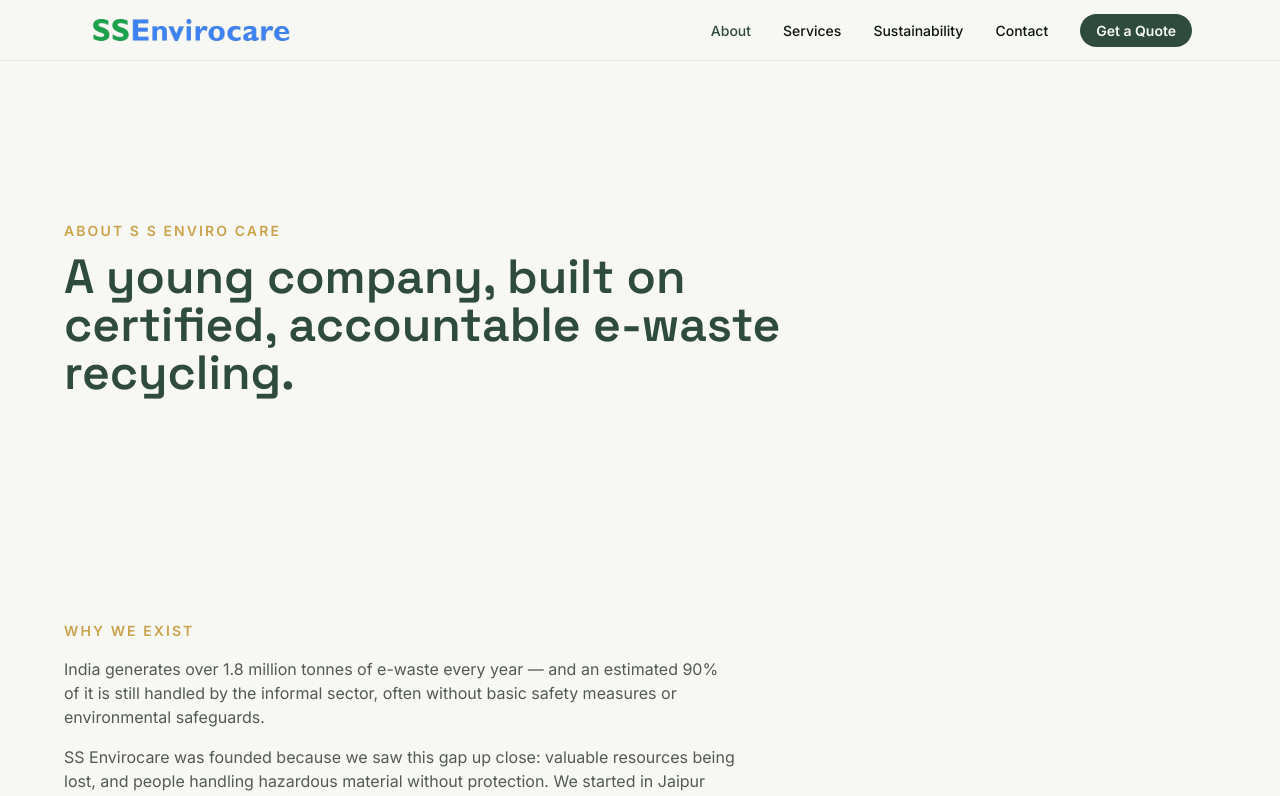
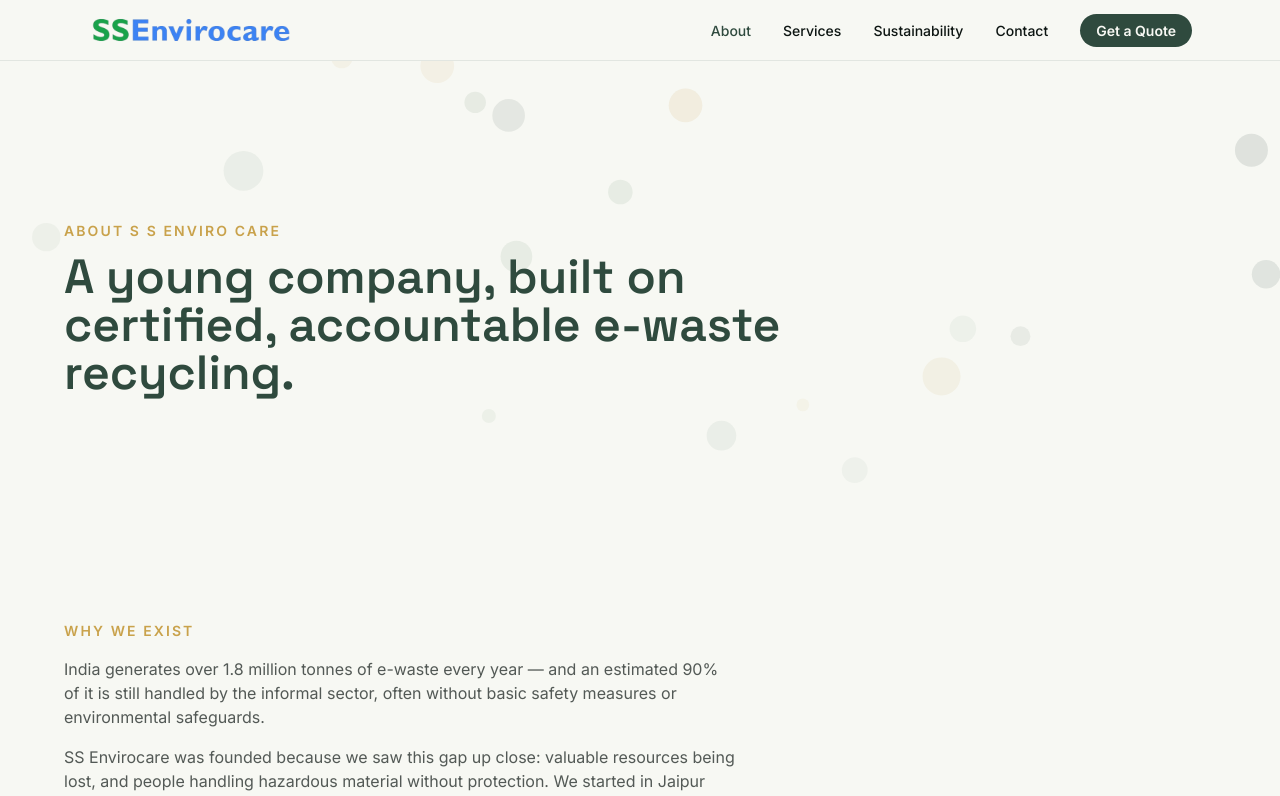
Before and after one commit to mishankji/ssec-website, a Next.js app: page /about in a window 1280 px wide. Shown: the top 796 px of the page. Built offline with nearby package versions, Linux system fonts and the light colour scheme.

Commit message:
Add faint drifting particle background behind About page header

```diff
--- a/src/app/about/page.tsx
+++ b/src/app/about/page.tsx
@@ -16,6 +16,7 @@ import {
 import { Section, Eyebrow } from "@/components/section";
 import { ScrollReveal } from "@/components/scroll-reveal";
 import { Card } from "@/components/card";
+import { AboutHeaderBG } from "@/components/about-header-bg";
 
 export const metadata: Metadata = {
   title: "About",
@@ -149,7 +150,9 @@ const GOV_SCHEMES = [
 export default function AboutPage() {
   return (
     <>
-      <Section className="pt-32 md:pt-40">
+      <Section className="relative overflow-hidden pt-32 md:pt-40">
+        <AboutHeaderBG />
+        <div className="relative z-10">
           <ScrollReveal>
             <Eyebrow>About S S Enviro Care</Eyebrow>
             <h1 className="mt-3 max-w-3xl font-heading text-4xl font-semibold text-forest md:text-5xl">
@@ -157,6 +160,7 @@ export default function AboutPage() {
               recycling.
             </h1>
           </ScrollReveal>
+        </div>
       </Section>
 
       <Section>
--- /dev/null
+++ b/src/components/about-header-bg.tsx
@@ -0,0 +1,90 @@
+"use client";
+
+import { useEffect, useRef } from "react";
+
+type Particle = {
+  x: number;
+  y: number;
+  r: number;
+  vx: number;
+  vy: number;
+  opacity: number;
+  color: string;
+};
+
+/**
+ * Faint drifting particles for the About page header -- same slow, quiet
+ * motion signature as the homepage hero, tuned way down in opacity so it
+ * sits behind the text without competing for attention. Colors matched to
+ * the site's existing green/brass palette.
+ */
+export function AboutHeaderBG() {
+  const canvasRef = useRef<HTMLCanvasElement>(null);
+
+  useEffect(() => {
+    const canvas = canvasRef.current;
+    if (!canvas) return;
+    const ctx = canvas.getContext("2d");
+    if (!ctx) return;
+
+    let w: number;
+    let h: number;
+
+    const resize = () => {
+      w = canvas.width = canvas.offsetWidth;
+      h = canvas.height = canvas.offsetHeight;
+    };
+    resize();
+    window.addEventListener("resize", resize);
+
+    const colors = ["#2F4A3E", "#C9A24B", "#6B8F71"];
+    const particles: Particle[] = Array.from({ length: 18 }, () => ({
+      x: Math.random() * w,
+      y: Math.random() * h,
+      r: 6 + Math.random() * 14,
+      vx: (Math.random() - 0.5) * 0.12,
+      vy: (Math.random() - 0.5) * 0.08,
+      opacity: 0.05 + Math.random() * 0.07,
+      color: colors[Math.floor(Math.random() * colors.length)],
+    }));
+
+    let raf: number;
+    const draw = () => {
+      ctx.clearRect(0, 0, w, h);
+      particles.forEach((p) => {
+        p.x += p.vx;
+        p.y += p.vy;
+        if (p.x < -20) p.x = w + 20;
+        if (p.x > w + 20) p.x = -20;
+        if (p.y < -20) p.y = h + 20;
+        if (p.y > h + 20) p.y = -20;
+        ctx.beginPath();
+        ctx.arc(p.x, p.y, p.r, 0, Math.PI * 2);
+        ctx.fillStyle = p.color;
+        ctx.globalAlpha = p.opacity;
+        ctx.fill();
+      });
+      ctx.globalAlpha = 1;
+      raf = requestAnimationFrame(draw);
+    };
+    draw();
+
+    return () => {
+      cancelAnimationFrame(raf);
+      window.removeEventListener("resize", resize);
+    };
+  }, []);
+
+  return (
+    <canvas
+      ref={canvasRef}
+      style={{
+        position: "absolute",
+        inset: 0,
+        width: "100%",
+        height: "100%",
+        pointerEvents: "none",
+      }}
+    />
+  );
+}
```
Lines whose indentation alone changed are shown as unchanged.
